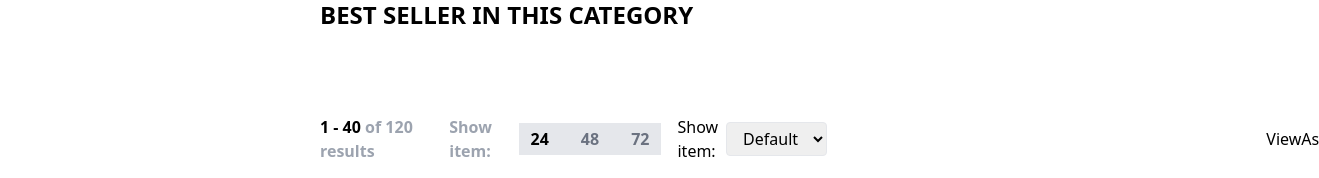
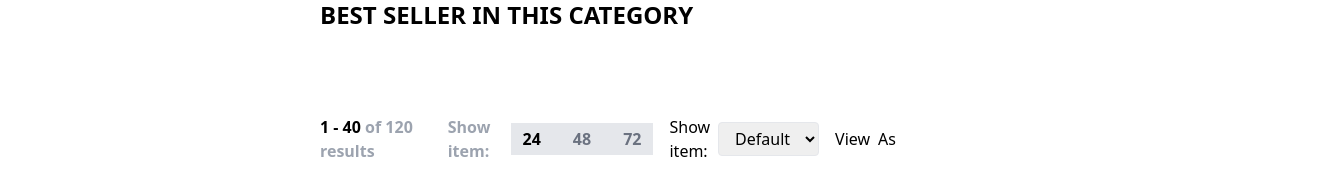
Before and after one commit to yassinebenajmia01/Bank_App, a React (Create React App) app: page / in a window 1280 px wide. Shown: the part 1020-1198 px from the top of the page, 1319 px wide, since content can reach past the window. Built offline with nearby package versions, Linux system fonts and the light colour scheme.

Commit message:
31 juillet

```diff
--- a/src/Component/list.js
+++ b/src/Component/list.js
@@ -1,4 +1,3 @@
-
 import React from 'react';
 import Products from './Db/pdb';
 import Product from '../Component/product';
@@ -8,24 +7,27 @@ function ListProduct() {
     <>
       <h2 className="text-2xl font-bold ml-[25%] h-[100px]">BEST SELLER IN THIS CATEGORY</h2>
       <div className="flex justify-between items-center py-4 border-b">
-      <span className='ml-[25%] font-semibold text-gray-400'><span className='font-extrabold text-black' >1 - 40</span> of 120 results</span>
+        <span className='ml-[25%] font-semibold text-gray-400'>
+          <span className='font-extrabold text-black'>1 - 40</span> of 120 results
+        </span>
         <div className="flex items-center space-x-4 mr-[30%]">
           <span className='text-gray-400 font-semibold'>Show item:</span>
-        <div className="flex space-x-2 bg-gray-200">
-          <button className="px-3 py-1  text-black font-bold">24</button>
+          <div className="flex space-x-2 bg-gray-200 ml-[-100px]">
+            <button className="px-3 py-1 text-black font-bold">24</button>
             <button className="px-3 py-1 font-bold text-gray-500">48</button>
-          <button className="px-3 py-1 font-bold  text-gray-500">72</button>
+            <button className="px-3 py-1 font-bold text-gray-500">72</button>
           </div>
-        <div className="flex items-center space-x-2 ">
+          <div className="flex items-center space-x-2 ml-8">
             <span>Show item:</span>
-          <select className="px-3 py-1 border rounded ml-9">
+            <select className="px-3 py-1 border rounded">
               <option value="default">Default</option>
               <option value="price">Price</option>
               <option value="name">Name</option>
             </select>
           </div>
-        <div className="flex items-center space-x-2">
-          <span className='ml-[800%]'>View<span>As</span></span>
+          <div className="flex items-center space-x-2 ml-auto">
+            <span>View</span>
+            <span className="ml-1">As</span>
           </div>
         </div>
       </div>
```
Lines whose indentation alone changed are shown as unchanged.
